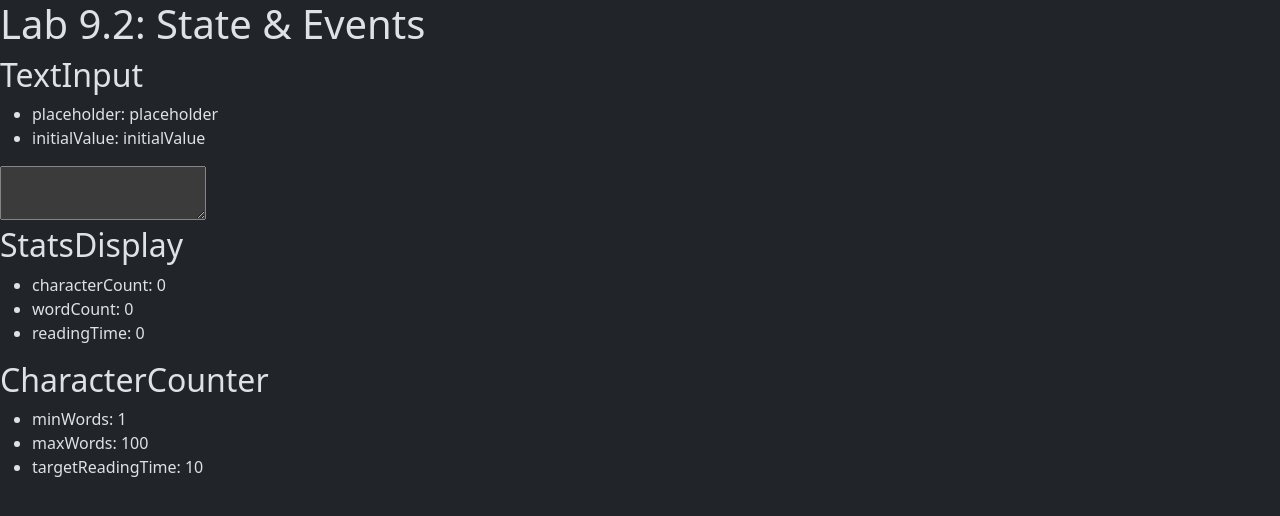
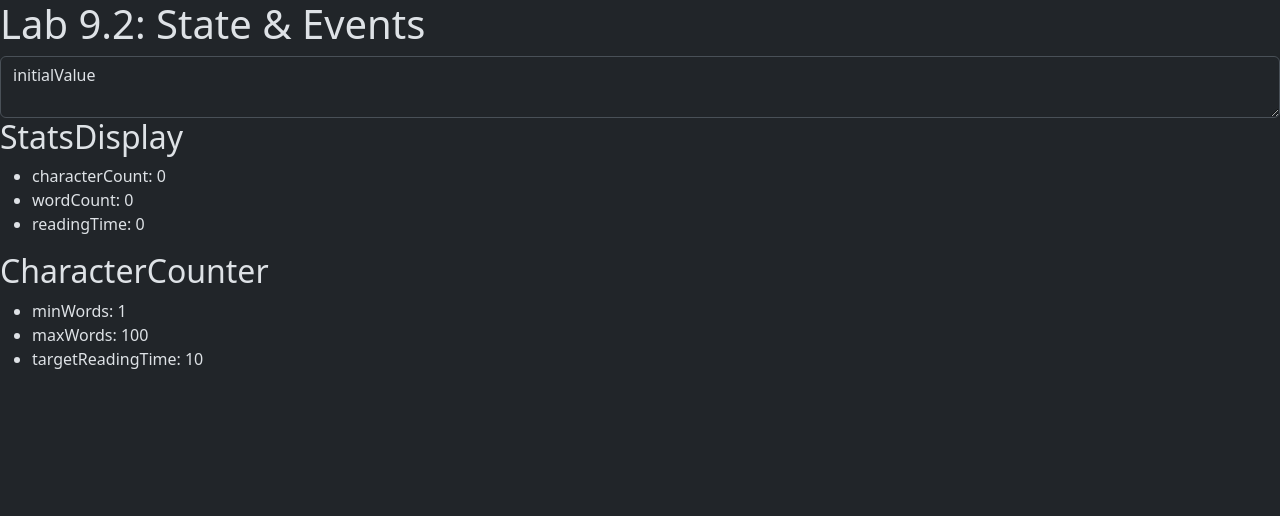
Before and after one commit to hirekarl/lab_9.2_state_and_events, a React (Vite) app in the folder character-counter/: page / in a window 1280 px wide. Shown: the top 516 px of the page. Built offline with nearby package versions, Linux system fonts and the light colour scheme.

Commit message:
Implemented TextInput.

```diff
--- a/character-counter/src/components/TextInput/TextInput.tsx
+++ b/character-counter/src/components/TextInput/TextInput.tsx
@@ -6,16 +6,14 @@ export default function TextInput({
   placeholder,
   initialValue,
 }: TextInputProps): ReactNode {
-  const testText = "This is some text."
+  function handleChange(event: React.ChangeEvent<HTMLTextAreaElement>) {
+    onTextChange(event.target.value)
+  }
 
   return (
-    <div>
-      <h2>TextInput</h2>
-      <ul>
-        {placeholder && <li>placeholder: {placeholder}</li>}
-        {initialValue && <li>initialValue: {initialValue}</li>}
-      </ul>
-      <textarea onChange={() => onTextChange(testText)}></textarea>
-    </div>
+    <textarea
+      className="form-control"
+      placeholder={placeholder || ""}
+      onChange={handleChange}>{initialValue || ""}</textarea>
   )
 }
```
